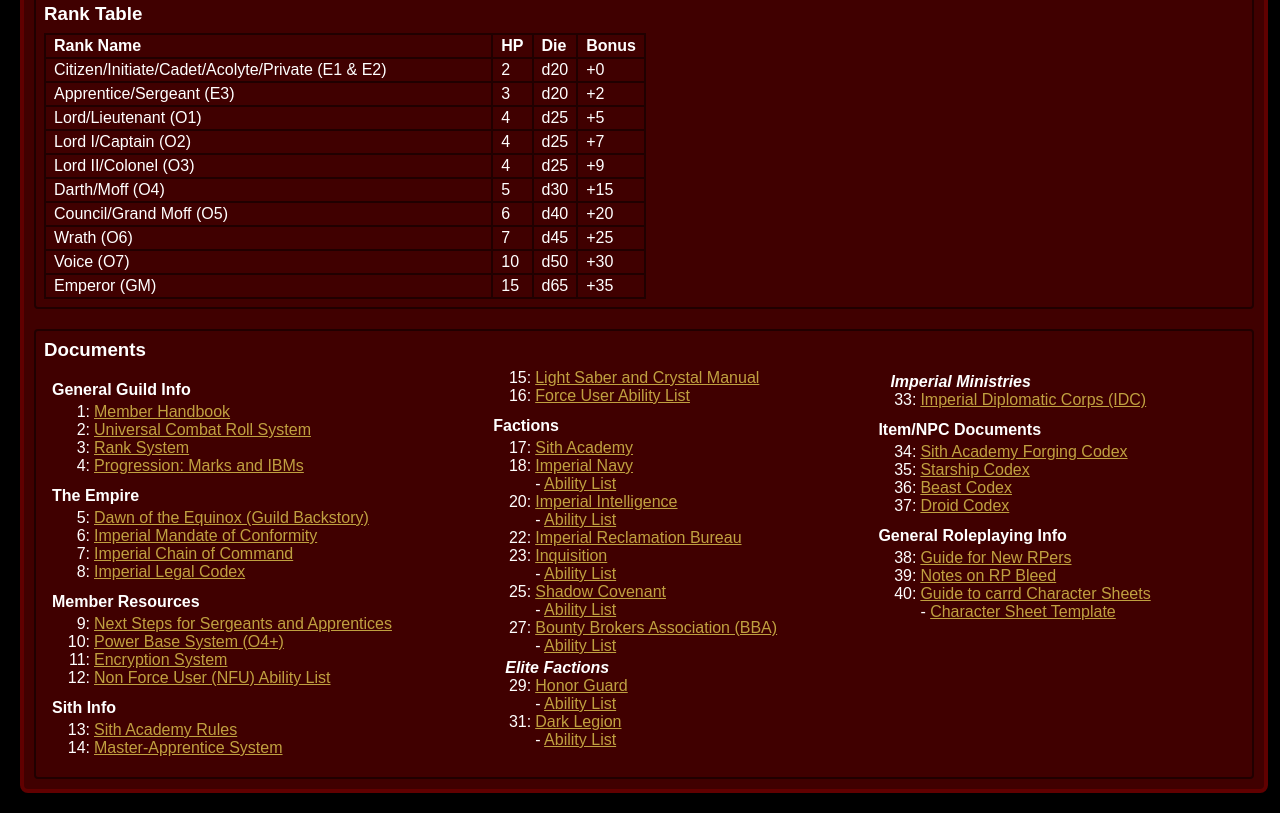
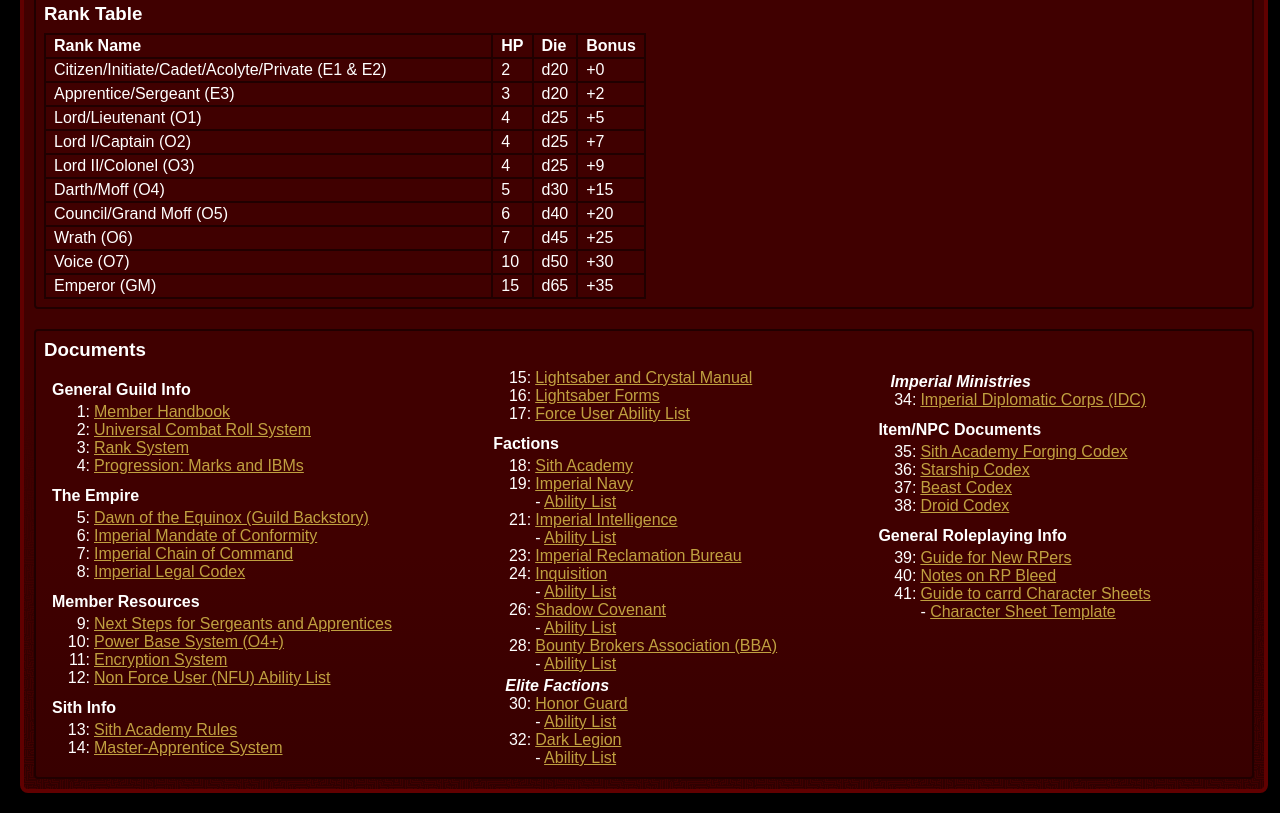
Before and after one commit to TheBobbyLlama/imperial-equinox-helper, a plain HTML site: page index.html in a window 1280 px wide. Shown: the part 958-1771 px from the top of the page. Drawn offline with Linux system fonts and the light colour scheme.

Commit message:
Prettification, plus added a document that got missed in inital pass.

```diff
--- a/assets/css/style.css
+++ b/assets/css/style.css
@@ -45,15 +45,6 @@
 	cursor: default;
 }
 
-textarea {
-	background-color: #181008;
-	border: solid 1px #403810;
-	border-radius: 4px;
-	color: #c0a040;
-	padding: 4px 8px;
-	resize: none;
-}
-
 .buttonSmall {
 	border-width: 2px;
 	height: initial;
@@ -74,11 +65,22 @@
 	border: solid 4px #600000;
 	border-radius: 8px;
 	background-color: #400000;
+	background-image: url('../images/greebling.png'), linear-gradient(#400000, #400000, #300000);
 	width: 100%;
 }
 
 section + section {
 	margin-top: 20px;
+}
+
+textarea {
+	background-color: #181008;
+	background-image: linear-gradient(#0c0804, #181008);
+	border: solid 1px #403810;
+	border-radius: 4px;
+	color: #c0a040;
+	padding: 4px 8px;
+	resize: none;
 }
 
 #textSection {
@@ -192,6 +194,7 @@
 }
 
 .subsection {
+	background-color: #400000;
 	border: solid 2px #200000;
 	border-radius: 4px;
 	padding: 8px;
@@ -199,6 +202,10 @@
 
 .subsection + .subsection {
 	margin-top: 20px !important;
+}
+
+.subsection:last-child {
+	background-image: linear-gradient(#400000, #400000, #380000);
 }
 
 @media screen and (max-width: 1000px) {
--- a/index.html
+++ b/index.html
@@ -149,7 +149,10 @@
 					<a href="https://docs.google.com/document/d/1P3my9t84UGUIOdtdJS4t0-3fPTAa6VlnVbtiHivwScI/edit?usp=sharing" target="_blank" title="Master-Apprentice System">Master-Apprentice System</a>
 				</div>
 				<div>
-					<a href="https://docs.google.com/document/d/1NRXLnmtUpxT7OeliuEm_ukReyk7Fp--EmHGK5N2lNj8/edit?usp=sharing" target="_blank" title="Light Saber and Crystal Manual">Light Saber and Crystal Manual</a>
+					<a href="https://docs.google.com/document/d/1NRXLnmtUpxT7OeliuEm_ukReyk7Fp--EmHGK5N2lNj8/edit?usp=sharing" target="_blank" title="Lightsaber and Crystal Manual">Lightsaber and Crystal Manual</a>
+				</div>
+				<div>
+					<a href="https://docs.google.com/document/d/1El72EevAgtmizDCKlKNnWHIX_5rxdUGfS813KalSIp0/edit?usp=sharing" target="_blank" title="Lightsaber Forms">Lightsaber Forms</a>
 				</div>
 				<div>
 					<a href="https://docs.google.com/document/d/1qU_dPKsdnXNVvH22whUG8nqGelJ0Qysh62L4xWtRKsQ/edit?usp=sharing" target="_blank" title="Force User Ability List">Force User Ability List</a>
```
Also changed, not shown: assets/images/greebling.png (added).
